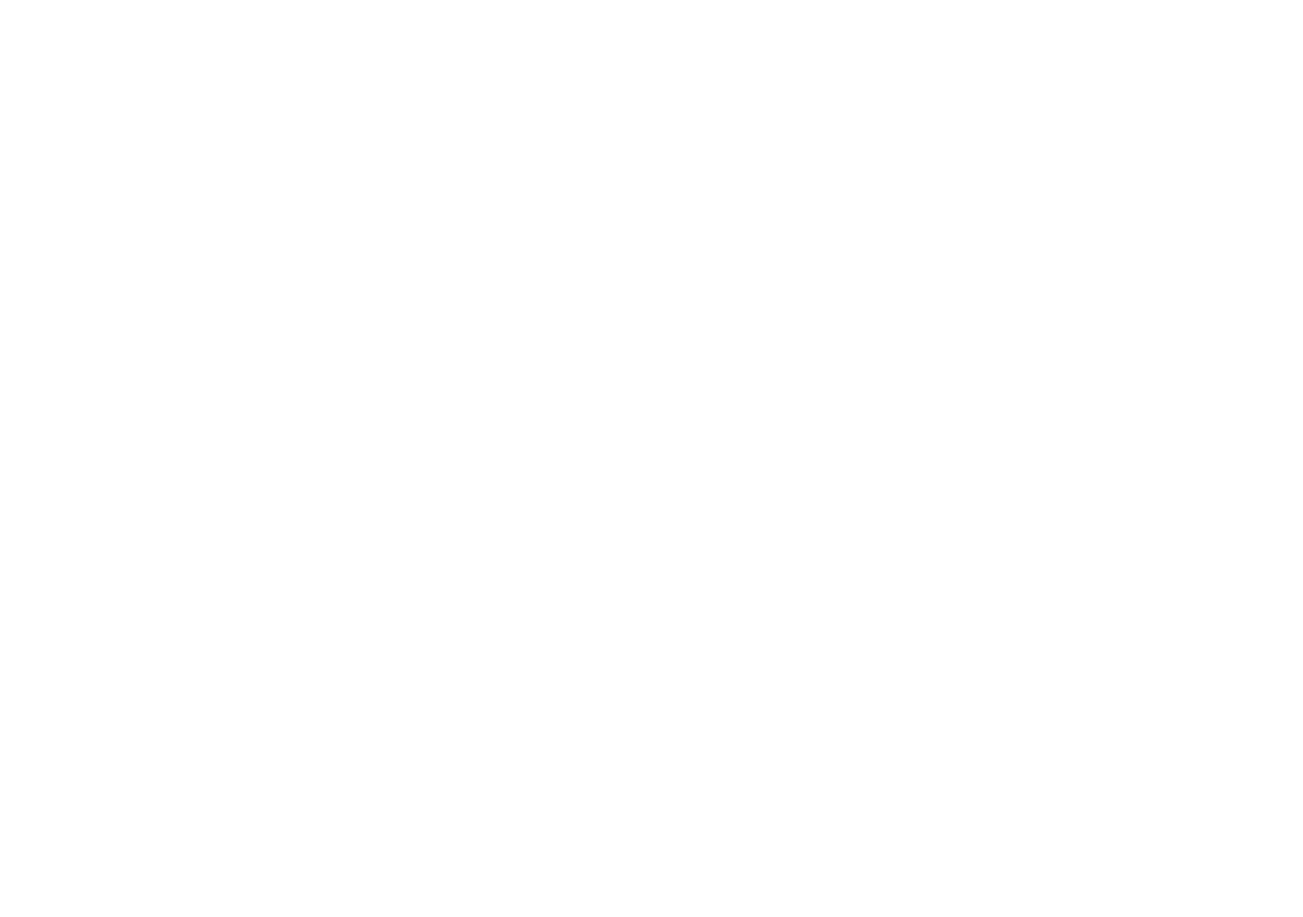
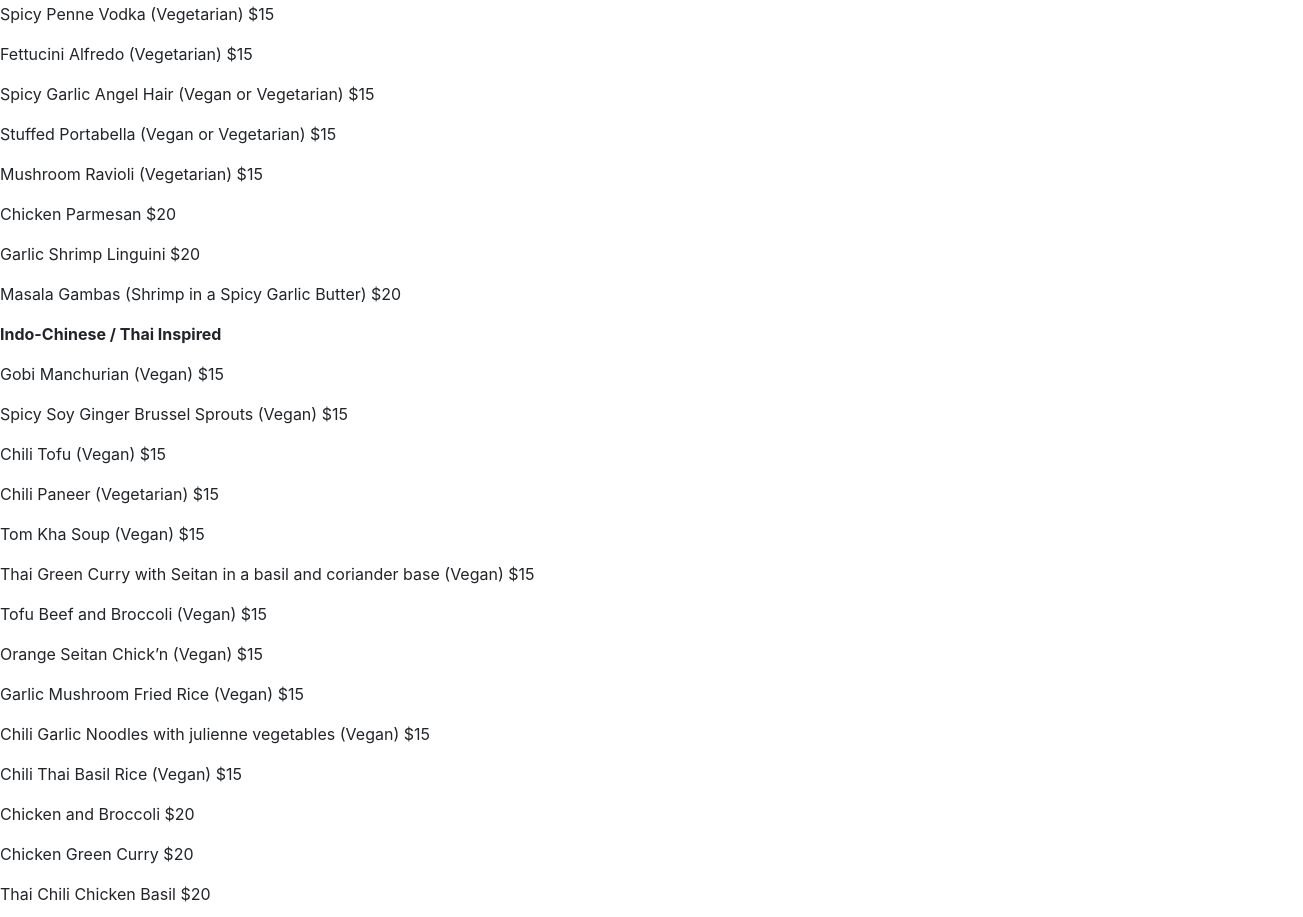
Before and after one commit to michaelpaulcuccia/eatkravelove, a React (Create React App) app in the folder client/: page /menu in a window 1280 px wide. Shown: the part 180-1097 px from the top of the page, 1303 px wide, since content can reach past the window. Before the commit the page ends 800 px from the top, so only its background shows below. Built offline with nearby package versions, Linux system fonts and the light colour scheme.

Commit message:
add flexbox style to menu.js

```diff
--- a/client/src/App.js
+++ b/client/src/App.js
@@ -8,6 +8,7 @@
 import Logout from './components/users/Logout';
 import OrderForm from './components/order/OrderForm';
 import Testimonials from './components/Testimonials';
+import Menu from './components/Menu';
 
 const App = () => {
 
@@ -49,6 +50,7 @@
                 <Logout {...props} setShowHiddenTabs={setShowHiddenTabs} setHideRegisterLogin={setHideRegisterLogin} />
               )}
             />
+            <Route exact path='/menu' component={Menu} />
             <Route exact path='/orderform' component={OrderForm} />
             <Route exact path='/testimonials' component={Testimonials} />
           </Switch>
--- /dev/null
+++ b/client/src/components/Menu.js
@@ -0,0 +1,90 @@
+import React from 'react';
+
+const Menu = () => {
+    return (
+        <div>
+
+            <div>
+                <p><strong>Indo-European</strong></p>
+                <p>Spicy Perogies (Vegan or Vegetarian) $15</p>
+                <p>Spicy Penne Vodka (Vegetarian) $15</p>
+                <p>Fettucini Alfredo (Vegetarian) $15</p>
+                <p>Spicy Garlic Angel Hair (Vegan or Vegetarian) $15</p>
+                <p>Stuffed Portabella (Vegan or Vegetarian) $15</p>
+                <p>Mushroom Ravioli (Vegetarian) $15</p>
+                <p>Chicken Parmesan $20</p>
+                <p>Garlic Shrimp Linguini $20</p>
+                <p>Masala Gambas (Shrimp in a Spicy Garlic Butter) $20</p>
+            </div>
+
+            <div>
+                <p><strong>Indo-Chinese / Thai Inspired</strong></p>
+                <p>Gobi Manchurian (Vegan) $15</p>
+                <p>Spicy Soy Ginger Brussel Sprouts (Vegan) $15</p>
+                <p>Chili Tofu (Vegan) $15</p>
+                <p>Chili Paneer (Vegetarian) $15</p>
+                <p>Tom Kha Soup (Vegan) $15</p>
+                <p>Thai Green Curry with Seitan in a basil and coriander base (Vegan) $15</p>
+                <p>Tofu Beef and Broccoli (Vegan) $15</p>
+                <p>Orange Seitan Chick’n (Vegan) $15</p>
+                <p>Garlic Mushroom Fried Rice (Vegan) $15</p>
+                <p>Chili Garlic Noodles with julienne vegetables (Vegan) $15</p>
+                <p>Chili Thai Basil Rice (Vegan) $15</p>
+                <p>Chicken and Broccoli $20</p>
+                <p>Chicken Green Curry $20</p>
+                <p>Thai Chili Chicken Basil $20</p>
+                <p>Chili Chicken $20</p>
+            </div>
+
+            <div>
+                <p><strong>Indo- Mexican</strong></p>
+                <p>Elote – Corn off the cob with Mexican and Indian inspired flavors (Vegan) $12</p>
+                <p>Spicy Cheesy Corn (Vegetarian) $12</p>
+                <p>Mushroom Enchiladas (Vegan) $20</p>
+                <p>Spinach Enchiladas (Vegan) $15</p>
+                <p>Indo Mex Cauliflower Enchiladas (Vegan or Vegetarian) $15</p>
+                <p>Indo Mex Biriyani (Vegan or Vegetarian) $15</p>
+                <p>Spicy Paneer Enchiladas (Vegetarian) $15</p>
+                <p>Spicy Cheesy Cilantro Rice (Vegetarian) $10/$20 (Small/Large)</p>
+                <p>Chicken Enchiladas $15</p>
+                <p>Beef Enchiladas $15</p>
+                <p>Cilantro Lime Shrimp $20</p>
+            </div>
+
+            <div>
+                <p><strong>Indian</strong></p>
+                <p>Egg Bhurji (Vegetarian) $15</p>
+                <p>Paneer Bhurji (Vegetarian) $15</p>
+                <p>Mutter Paneer (Vegetarian) $15</p>
+                <p>Aloo Gobi (Vegan) $15</p>
+                <p>Dry Channa (Vegan) $15</p>
+                <p>Channa Masala (Vegan) $15</p>
+            </div>
+
+            <div>
+                <p><strong>Middle Eastern</strong></p>
+                <p>Tofu Keema with a mint and caramelized onions (Vegan) $15</p>
+                <p>Spicy Onion Pilaf (Vegan) $15</p>
+                <p>Spicy Mint Yogurt (Vegetarian) $10</p>
+                <p>Labneh (Vegetarian) $10</p>
+                <p>Mint Shwarma Chicken $20</p>
+                <p>Beef Keema $20</p>
+            </div>
+
+            <div>
+                <p><strong>Sandwiches/ Soups/ Salads</strong></p>
+                <p>Cucumber Feta Salad (Vegetarian) $10/$20 (Small / Large)</p>
+                <p>Spicy Caprese Sandwich (Vegetarian) $6</p>
+                <p>Truffled Mushroom Sandwich (Vegan) $12</p>
+                <p>Spicy Masala Sandwich (Vegan or Vegetarian) $6</p>
+                <p>Italian Salad (Vegan or Vegetarian) $10/$20 (Small / Large)</p>
+                <p>Roasted Cauliflower Soup (Vegan) $10/$20 (Small / Large)</p>
+                <p>Baked Potato Soup (Vegan) $10/$20 (Small / Large)</p>
+            </div>
+
+
+        </div>
+    )
+}
+
+export default Menu
--- a/client/src/components/layout/Navie.js
+++ b/client/src/components/layout/Navie.js
@@ -28,6 +28,9 @@
                                 </Nav.Link>
                             </Fragment>
                         }
+                        <Nav.Link as={Link} to='/menu' className='little_linkies' >
+                            Menu
+                                </Nav.Link>
                         {props.showHiddenTabs &&
                             <NavDropdown className='useroptions_dropdown' title="User Options" id="basic-nav-dropdown">
                                 <NavDropdown.Item as={Link} to='/orderform' className='little_linkies' >
```
